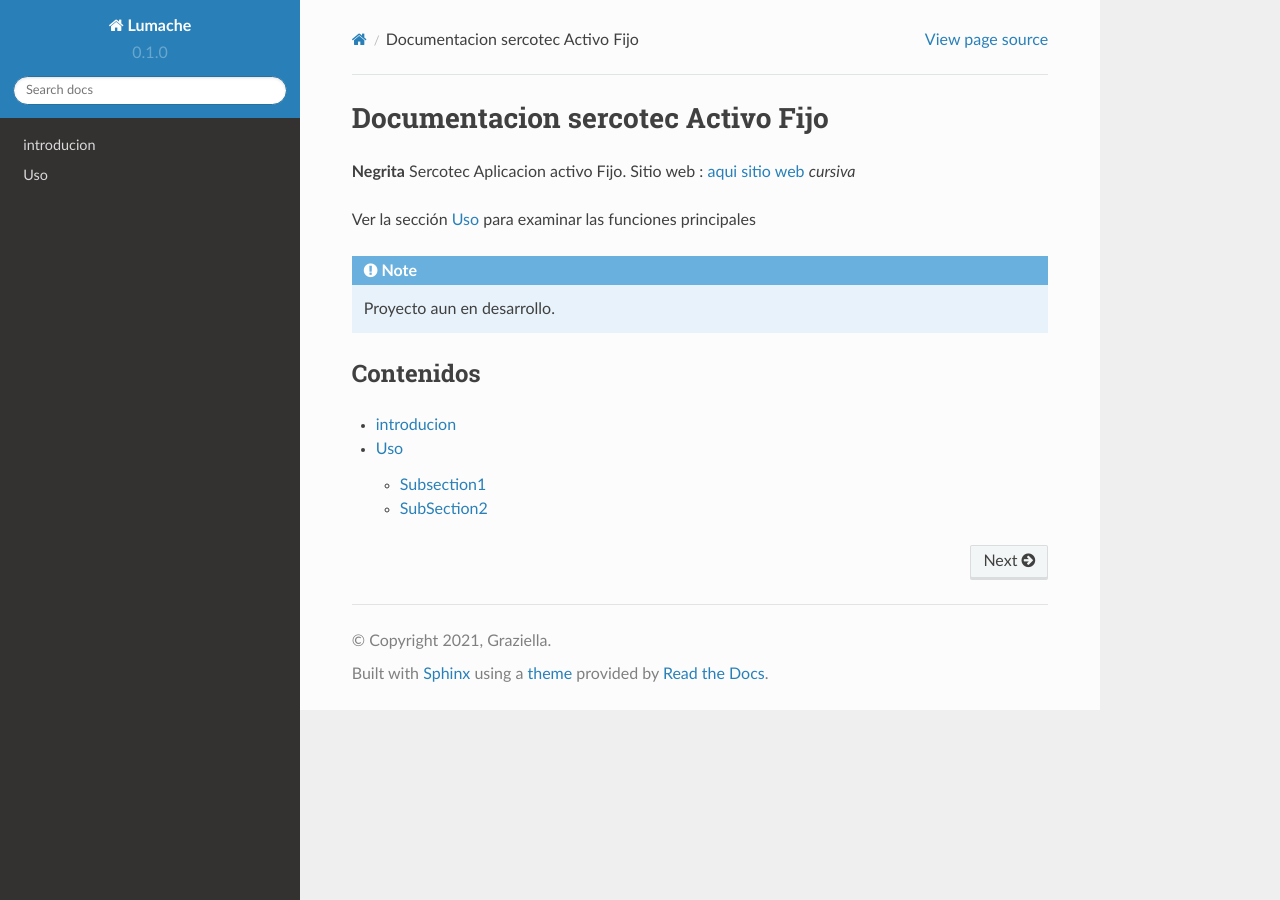
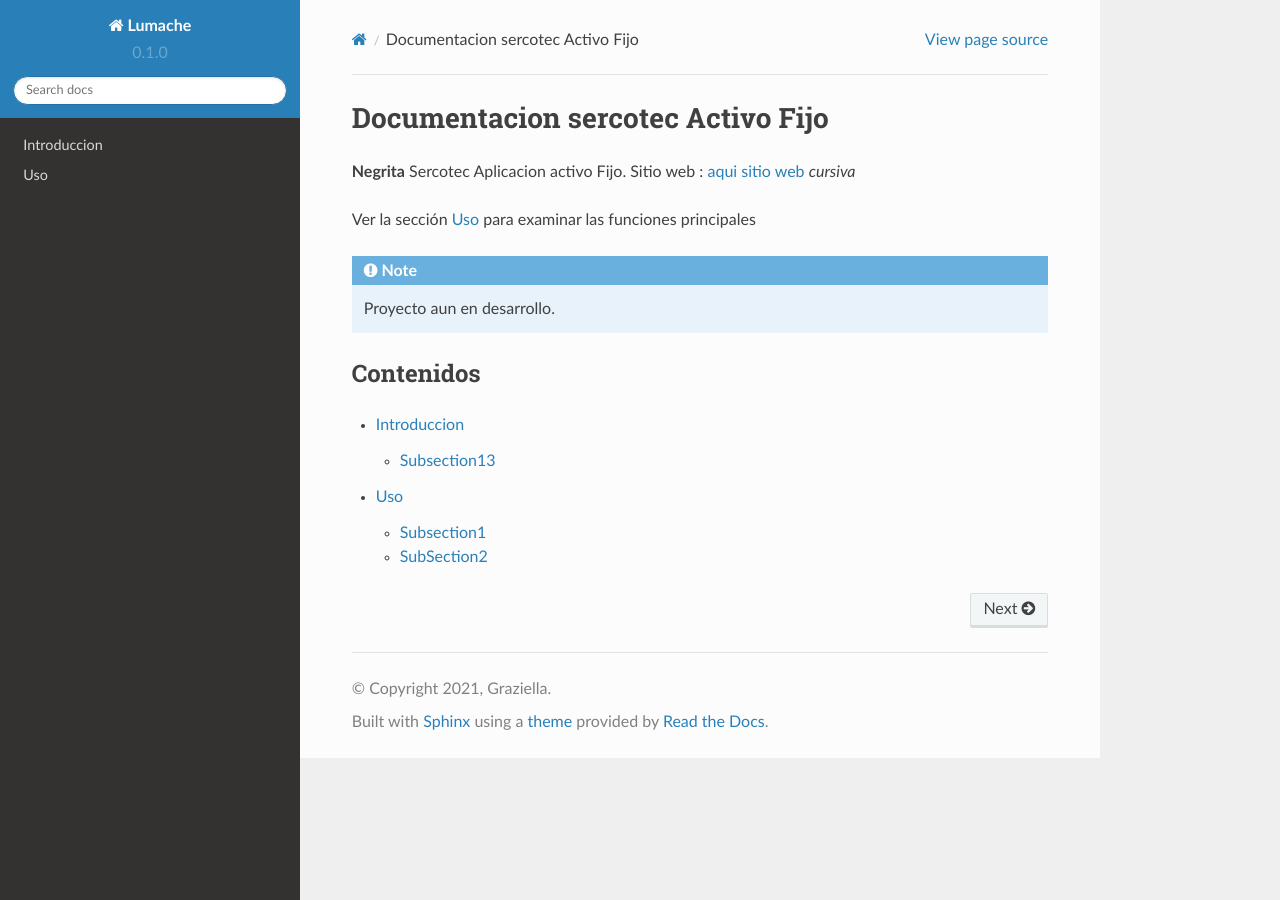
Before and after one commit to Esgarothh/DocumentacionSercotecActivoFijo, a Sphinx documentation site: the page built from docs/source/index.rst, in a window 1280 px wide. Built offline with Sphinx 7.4.7 and the Read the Docs theme 2.0.0, drawn with Linux system fonts in a browser that asks for light colours; pages that are not in the unit, such as notebooks, are missing from menus.

Commit message:
Update Introduccion.rst

```diff
--- a/docs/source/Introduccion.rst
+++ b/docs/source/Introduccion.rst
@@ -1,9 +1,9 @@
 Introduccion
+=============
 
-=====
-.. _introducion:
+.. _subsection13:
 
-introducion
+Subsection13
 ------------
 
 Aqui contenido2
```
